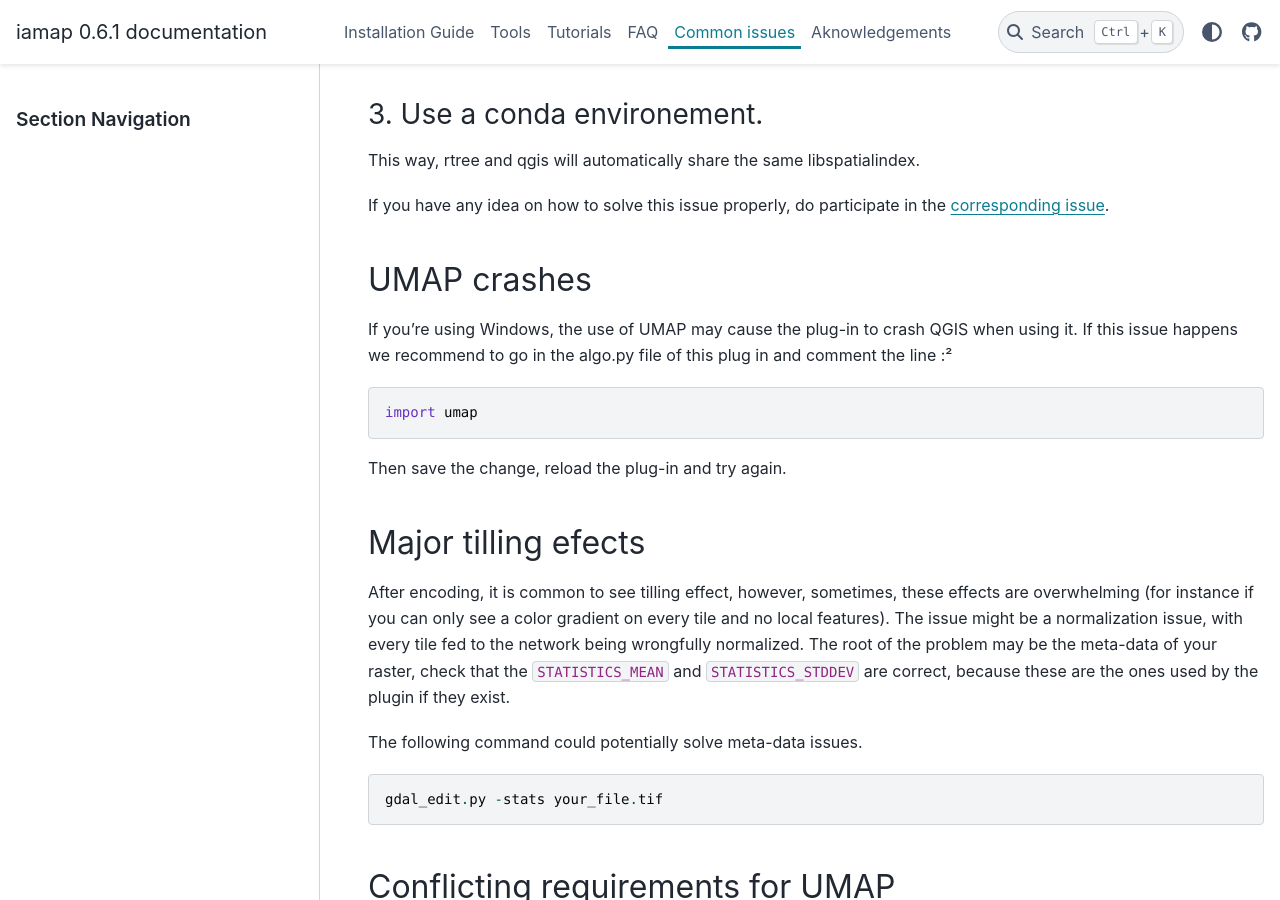
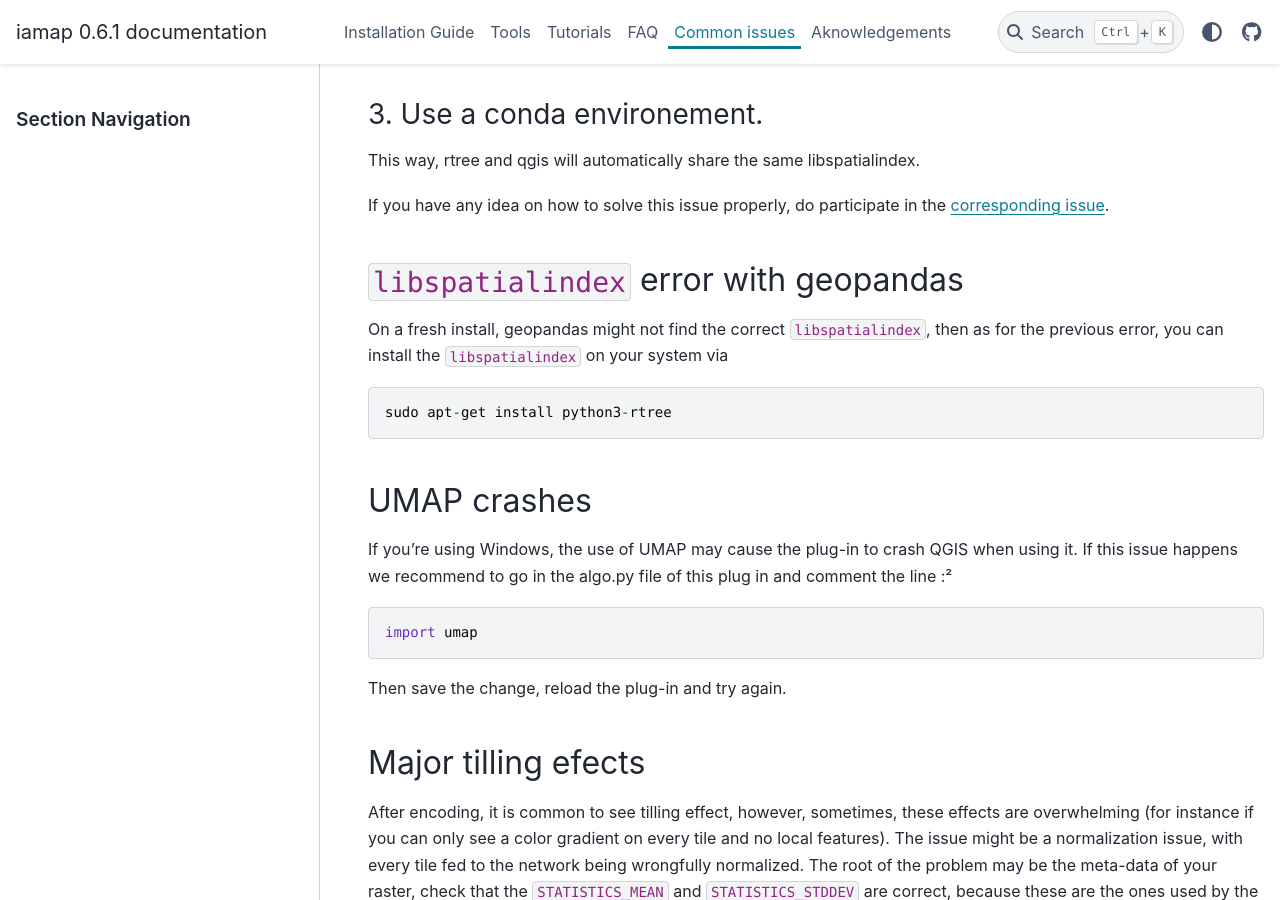
Before and after one commit to umr-amap/iamap, a Sphinx documentation site: the page built from docs/source/issues.md, in a window 1280 px wide and 900 px high, scrolled down 1453 px. Built offline with Sphinx 7.4.7 and the PyData theme 0.15.4, drawn with Linux system fonts in a browser that asks for light colours.

Commit message:
document geopandas libspatial index dependencie bug

````diff
--- a/docs/source/issues.md
+++ b/docs/source/issues.md
@@ -58,6 +58,15 @@ This way, rtree and qgis will automatically share the same libspatialindex.
 If you have any idea on how to solve this issue properly, do participate in the [corresponding issue](https://github.com/umr-amap/iamap/issues/13).
 
 
+## `libspatialindex` error with geopandas
+
+On a fresh install, geopandas might not find the correct `libspatialindex`, then as for the previous error, you can install the `libspatialindex` on your system via
+
+```
+sudo apt-get install python3-rtree
+```
+
+
 ## UMAP crashes
 
 
````
